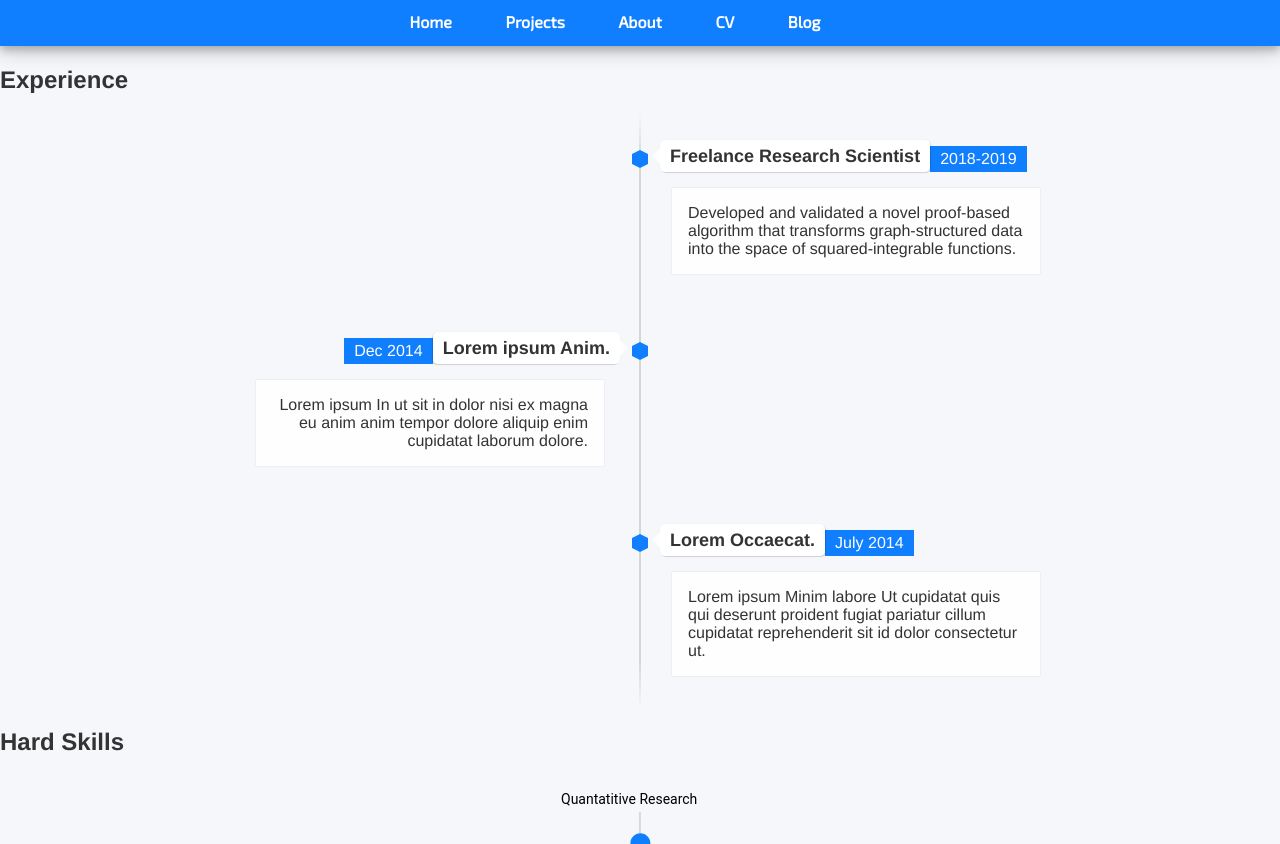
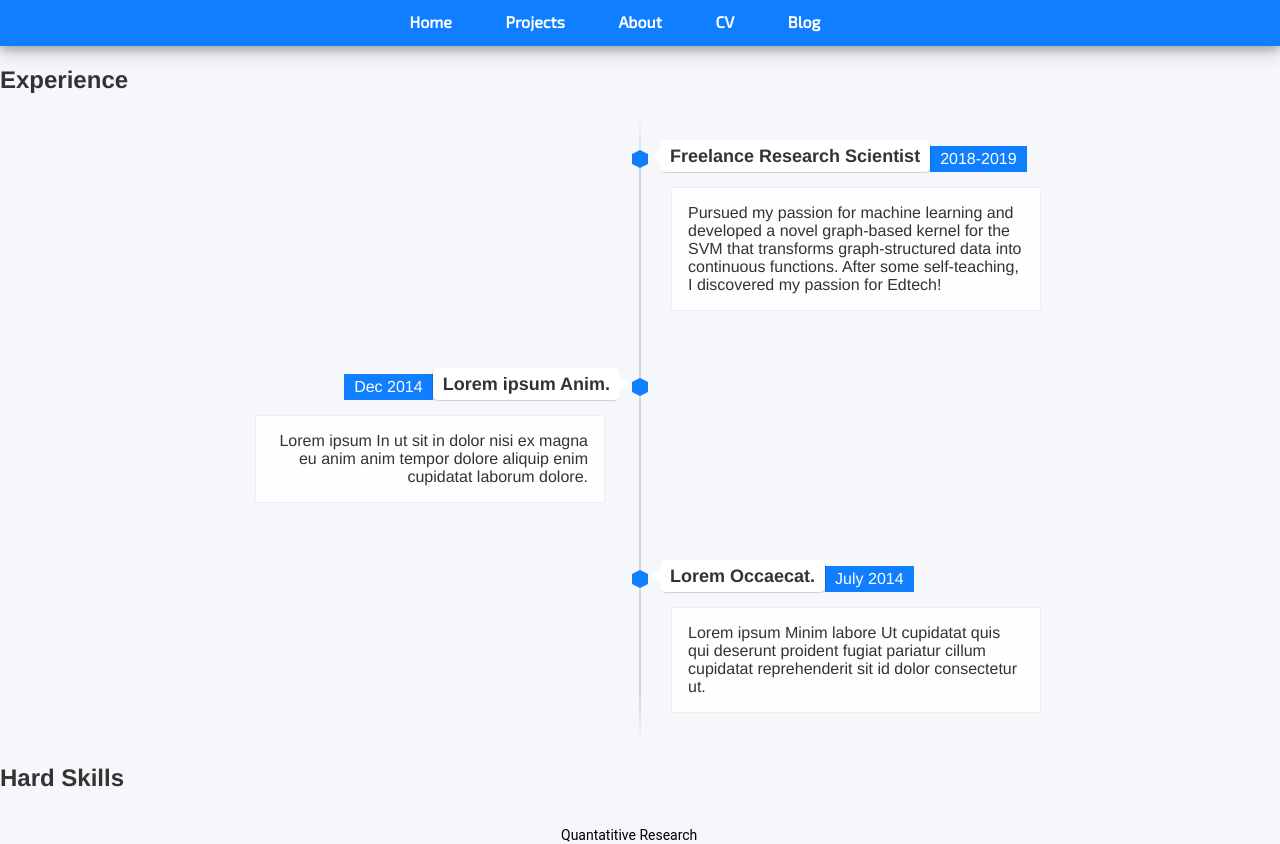
Before and after one commit to mayabenowitz/mayabenowitz.github.io, a Jekyll site: the page built from index.html, in a window 1280 px wide and 900 px high, scrolled down 848 px, cut to the strip 56-900 px from the top of the window. Built offline with Jekyll 4.4.1, drawn with Linux system fonts in a browser that asks for light colours; nearby versions of some CDN libraries.

Commit message:
Update index.html

```diff
--- a/index.html
+++ b/index.html
@@ -16,7 +16,8 @@ title: Maya Benowitz
         <span class="flag">Freelance Research Scientist</span>
         <span class="time-wrapper"><span class="time">2018-2019</span></span>
       </div>
-      <div class="desc">Developed and validated a novel proof-based algorithm that transforms graph-structured data into the space of squared-integrable functions.
+      <div class="desc">Pursued my passion for machine learning and developed a novel graph-based kernel for the SVM that transforms graph-structured data into continuous functions.
+      After some self-teaching, I discovered my passion for Edtech!
       </div>
     </div>
   </li>
```
